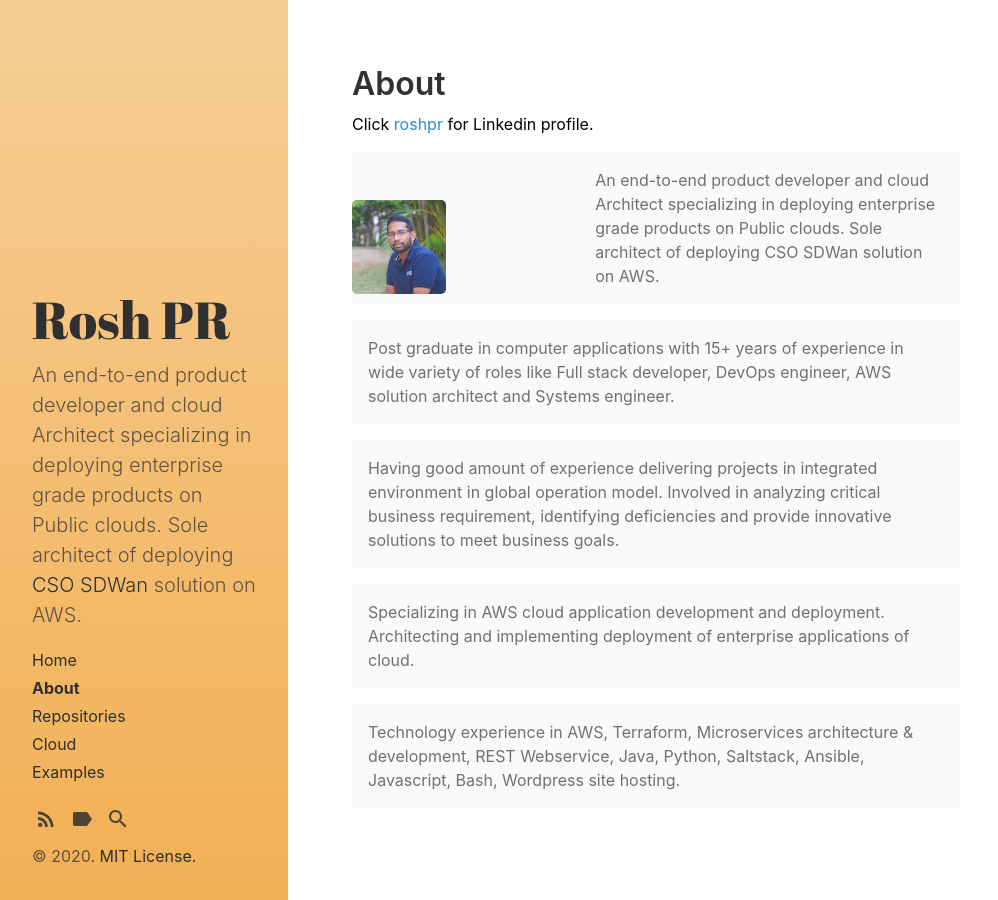
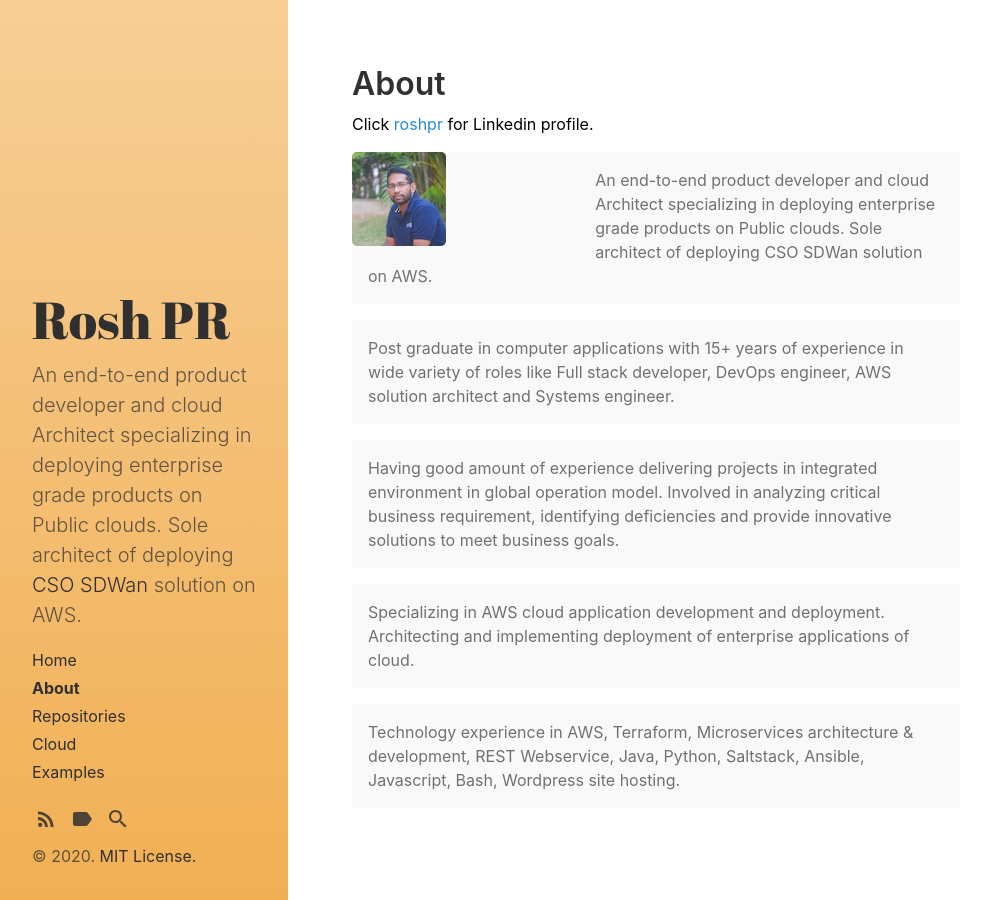
Before and after one commit to roshpr/roshpr.github.com, a Jekyll site: the page built from about.md, in a window 1280 px wide. Shown: the whole page, without its empty margins (0-998 px from the left). Built offline with Jekyll 4.4.1, drawn with Linux system fonts in a browser that asks for light colours.

Commit message:
Change about

```diff
--- a/about.md
+++ b/about.md
@@ -6,7 +6,6 @@ sidebar_link: true
 Click <a href="https://www.linkedin.com/in/roshpr/" target="_blank"> roshpr </a> for Linkedin profile.
 <div>
     <div style="float:left;width: 40%">
-    <br><br>
     <img  src="https://github.com/roshpr/roshpr.github.com/blob/master/_images/thump_me.jpeg?raw=true" alt="me">
     </div>
 </div>
```
